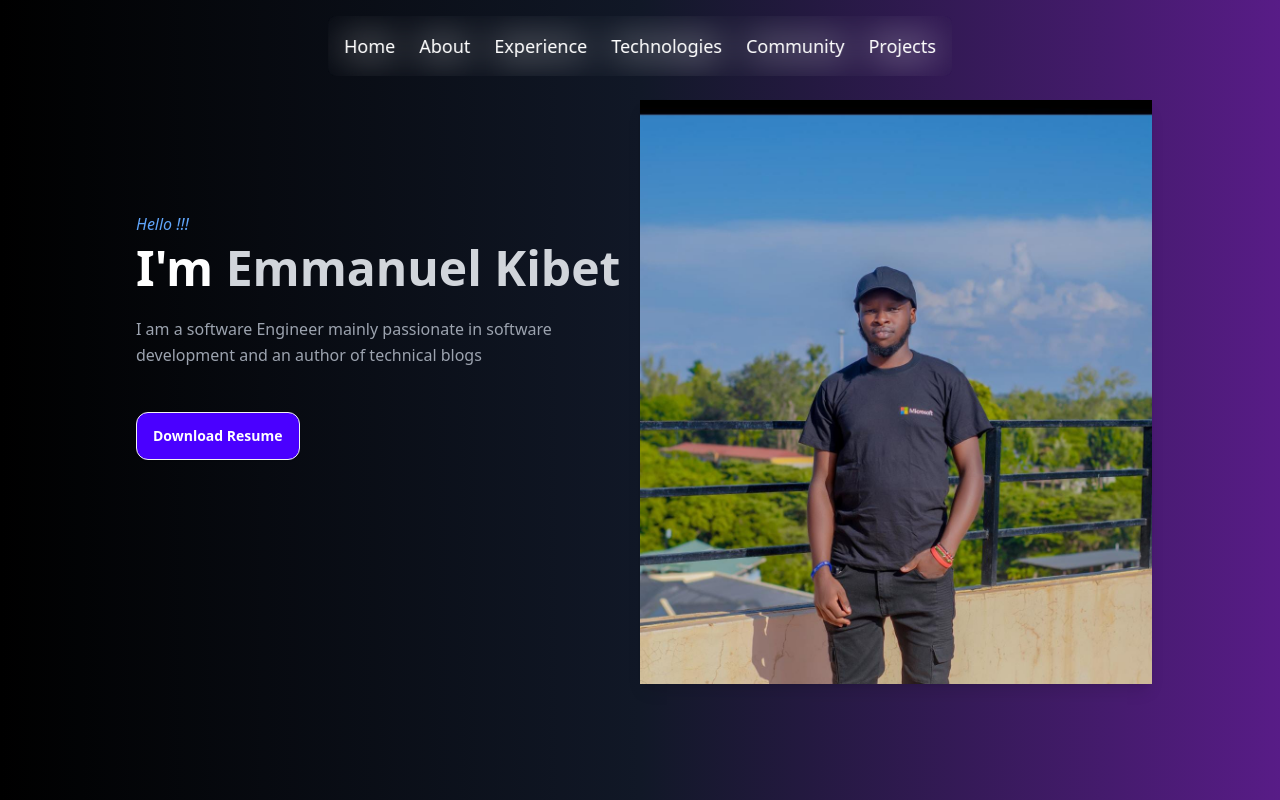
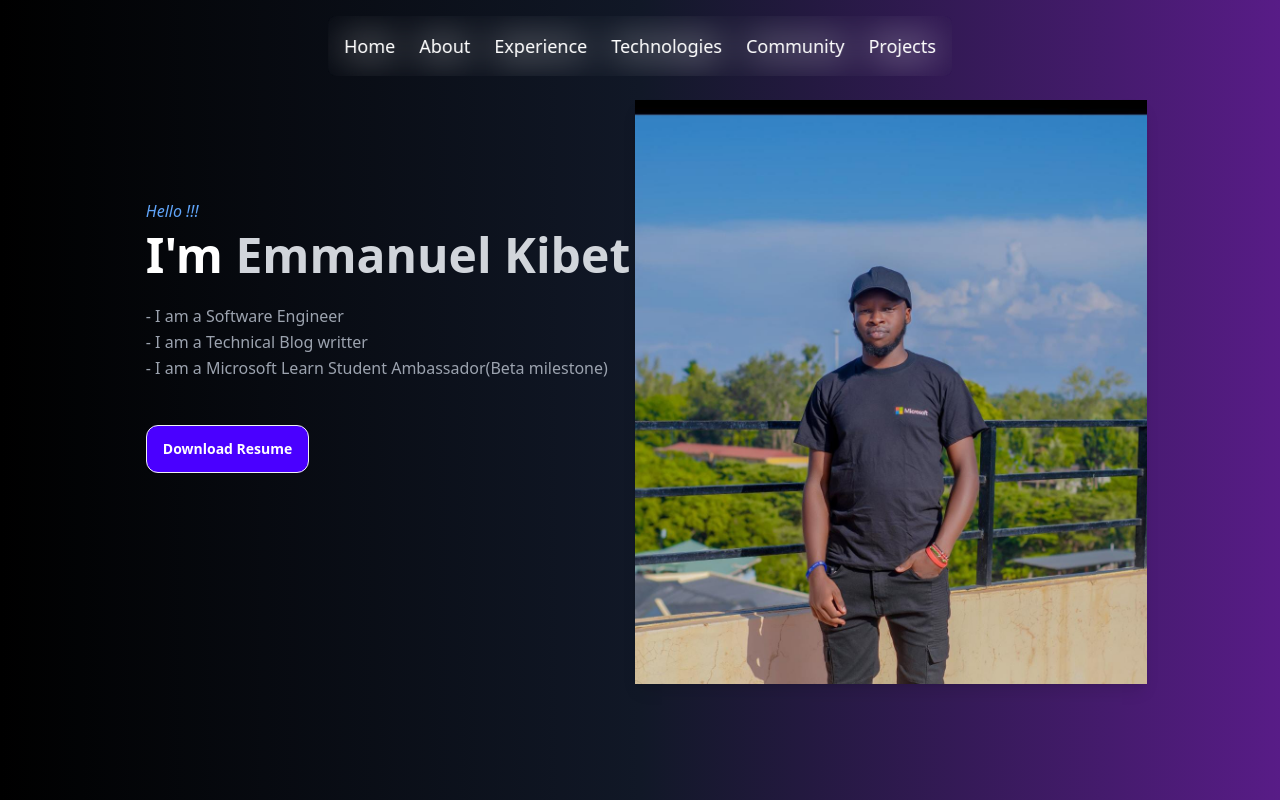
Before and after one commit to ManuelOwen/portfolio, a React (Vite) app: page / in a window 1280 px wide. Shown: the top 800 px of the page. Built offline with nearby package versions, Linux system fonts and the light colour scheme.

Commit message:
updated portfolio

```diff
--- /dev/null
+++ b/pnpm-workspace.yaml
@@ -0,0 +1,2 @@
+onlyBuiltDependencies:
+  - esbuild
--- a/src/components/Introduction.jsx
+++ b/src/components/Introduction.jsx
@@ -16,15 +16,20 @@ const Introduction = () => {
           <h1 className="text-5xl font-bold mt-2">I'm <span className="text-gray-300">Emmanuel  Kibet</span></h1>
 
           <p className="mt-6 text-gray-400 leading-relaxed">
-        I am a software Engineer mainly passionate in software development and an author of technical blogs
+        <ul>
+          <li>- I am a Software Engineer</li>
+          <li>- I am a Technical Blog writter</li>
+          <li>- I am a Microsoft Learn Student Ambassador(Beta milestone)</li>
+        </ul>
           </p><br />
           <div className='mt-5'>
-                        <a href="https://drive.google.com/file/d/1heQWkg97uL-V9FsbjJDUHgG-_IDmHIl2/view?usp=sharing">
+                        <a href="https://drive.google.com/file/d/13fiXsMyGD87AvZCrb5SMkjeWhCOEcFPV/view?usp=drive_link">
                             <button className='btn transition-all duration-500 shadow-sm bg-primary py-2 px-4 rounded-xl text-white hover:bg-white hover:text-primary'>
                                 Download Resume
                             </button>
                         </a>
                     </div>
+
         </div>
         <div>
 
```
